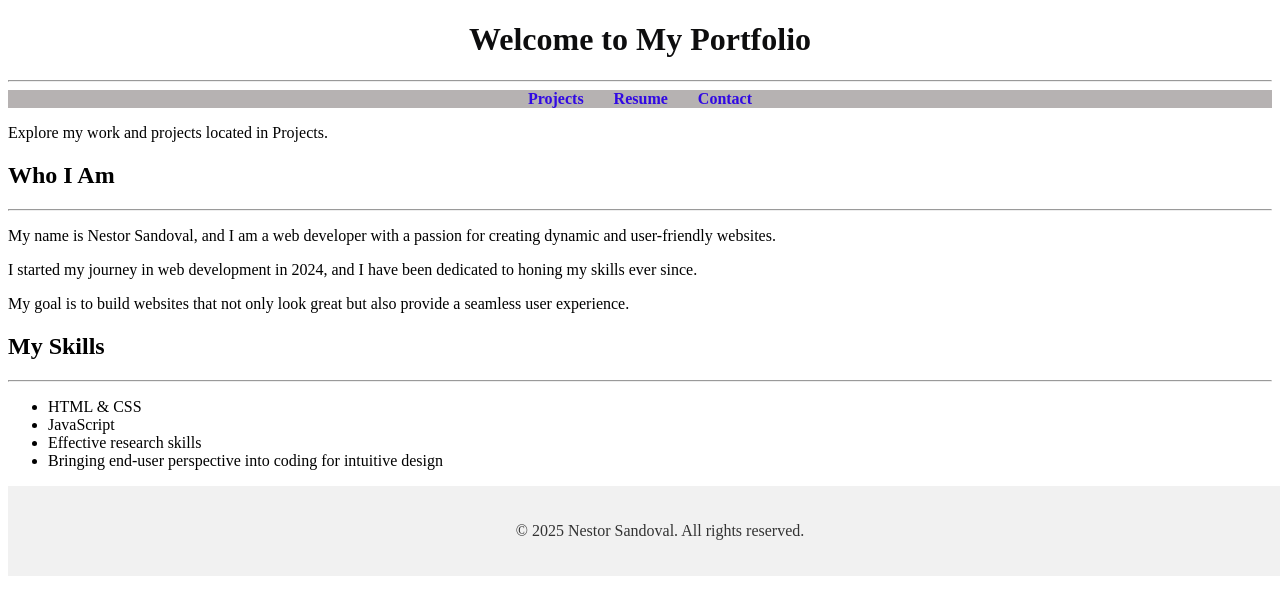
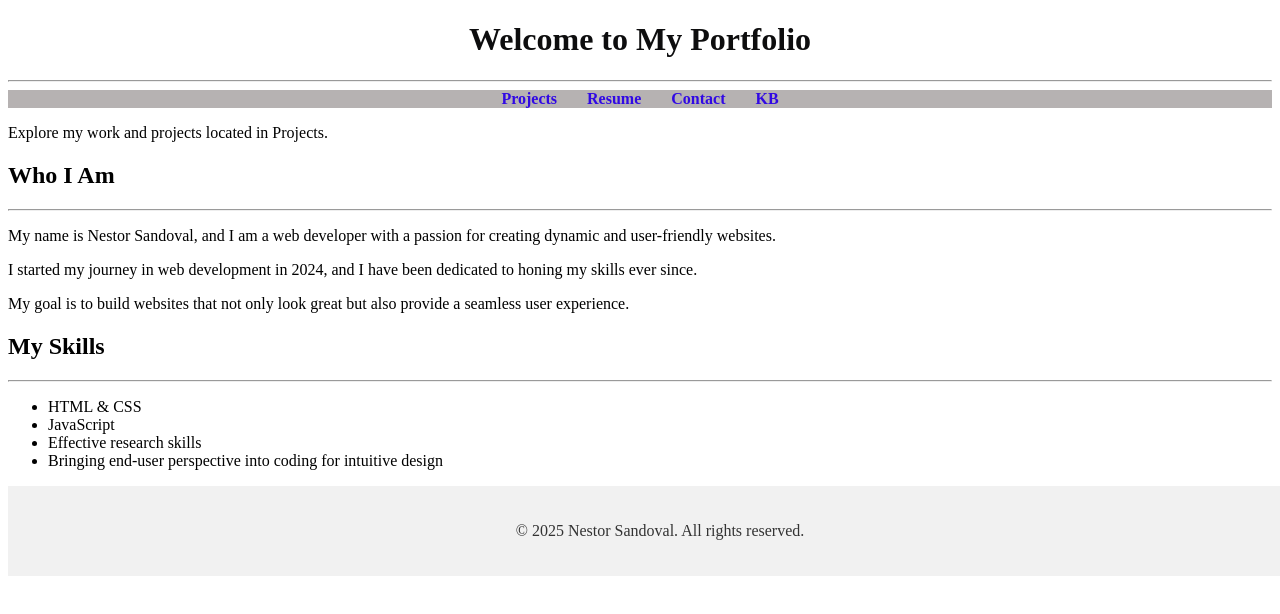
Before and after one commit to nesand/html-portfolio, a plain HTML site: page index.html in a window 1280 px wide. Shown: the top 614 px of the page. Drawn offline with Linux system fonts and the light colour scheme.

Commit message:
Update index.html

```diff
--- a/index.html
+++ b/index.html
@@ -15,6 +15,7 @@
                 <li><a href="./Projects.html">Projects</a></li>
                 <li><a href="./Resume.html">Resume</a></li>
                 <li><a href="./Contact.html">Contact</a></li>
+                <li><a href="./KB.html">KB</a></li>
             </ul>
         </nav>
         <p>Explore my work and projects located in Projects.</p>
@@ -47,4 +48,5 @@
         <p>&copy; 2025 Nestor Sandoval. All rights reserved.</p>
     </footer>
 </body>
+
 </html>
```
